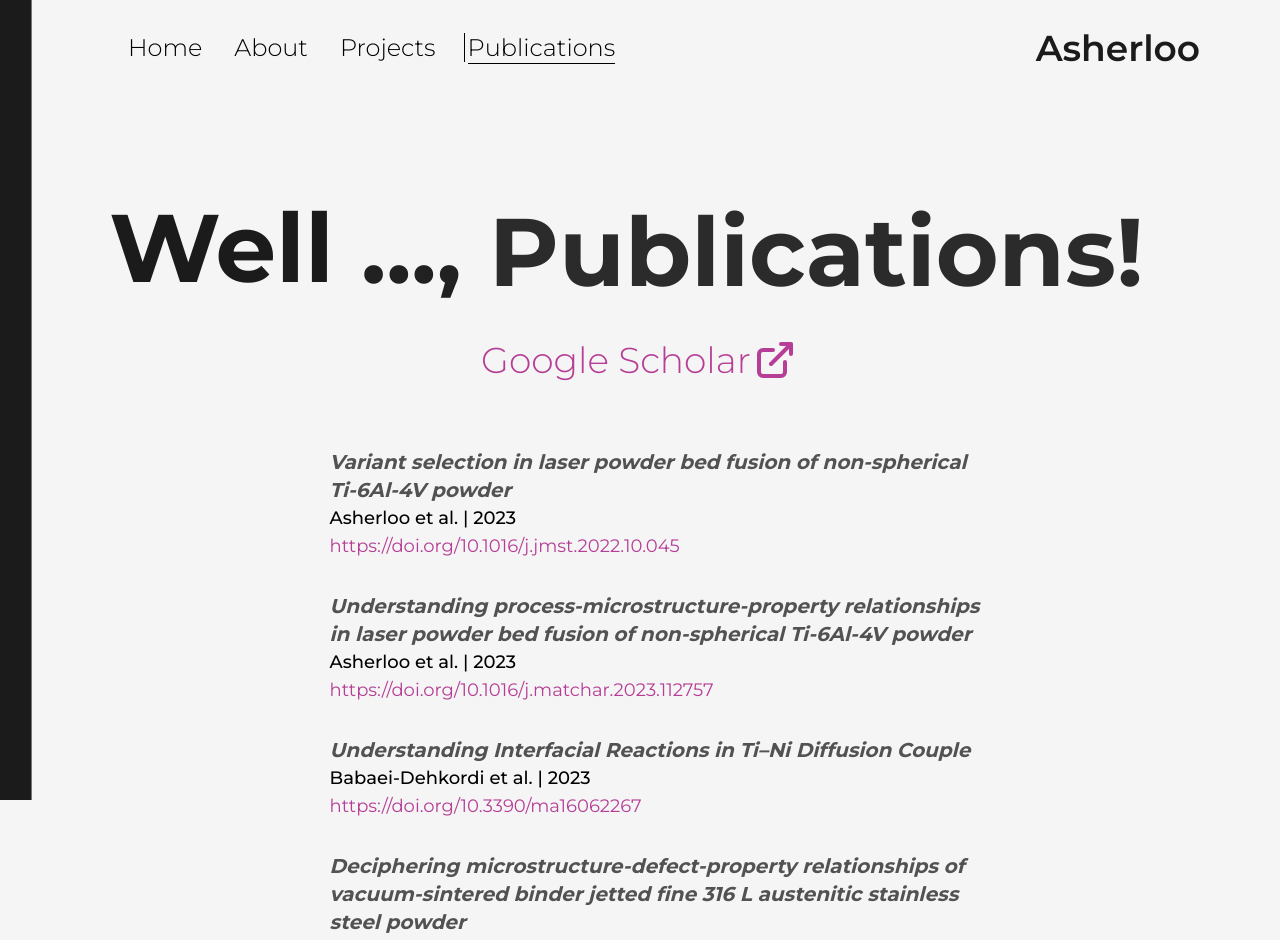
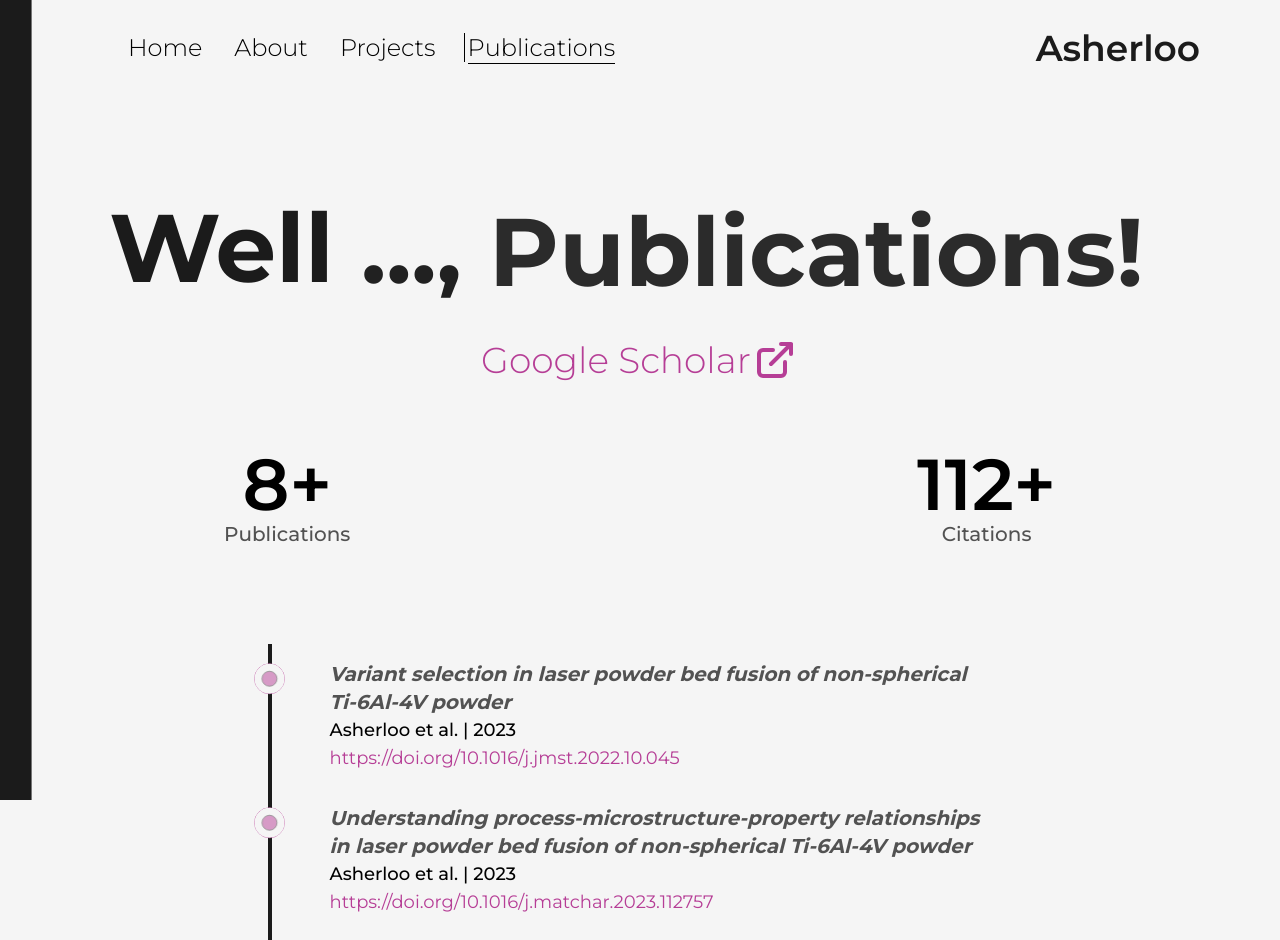
Before and after one commit to masherloo/New-Website, a Next.js app: page /publications in a window 1280 px wide. Shown: the top 940 px of the page. Built offline with nearby package versions, Linux system fonts and the light colour scheme.

Commit message:
added numbers to the publication page

```diff
--- a/src/components/Articles.js
+++ b/src/components/Articles.js
@@ -1,11 +1,16 @@
 import React, { useRef } from "react";
 import Link from "next/link";
+import { motion, useScroll } from "framer-motion";
+import LiIcon from "./LiIcon";
 
 const Details = ({ authors, title, year, doi }) => {
+  const ref = useRef(null);
   return (
-    <div
+    <li
+      ref={ref}
       className="my-4 first:mt-0 last:mb-0 w-[80%] mx-auto md:w-[80%]"
     >
+      <LiIcon reference={ref} />
       <span className="font-bold text-xl text-dark/75 italic xs:text-lg">
         {title}
       </span>
@@ -17,16 +22,26 @@ const Details = ({ authors, title, year, doi }) => {
         target="_blank"
         className="cursor-pointer rounded-lg lg:w-full hover:underline underline-offset-3 text-primary text-lg xs:text-sm"
       >{`${doi}`}</Link>
-    </div>
+    </li>
   );
 };
 
 const Articles = () => {
+  const ref = useRef(null);
+  const { scrollYProgress } = useScroll({
+    target: ref,
+    offset: ["start end", "center start"],
+  });
   return (
-    <div className="mb-64 mt-16">
+    <div className="mb-64 mt-24">
       <div className="w-[75%] mx-auto relative lg:w-[90%] md:w-full">
         <ul className="w-full flex flex-col items-start justify-between ml-4 xs:ml-2">
-        <Details
+          <motion.div
+            style={{ scaleY: scrollYProgress }}
+            className="absolute left-9 top-0 w-[4px] h-full bg-dark origin-top
+          md:w-[2px] md:left-[30px] xs:left-[20px]"
+          />
+          <Details
             authors="Asherloo et al."
             title={
               "Variant selection in laser powder bed fusion of non-spherical Ti-6Al-4V powder"
@@ -50,7 +65,7 @@ const Articles = () => {
             year={"2023"}
             doi="https://doi.org/10.3390/ma16062267"
           />
-        <Details
+          <Details
             authors="Jamalkhani et al."
             title={
               "Deciphering microstructure-defect-property relationships of vacuum-sintered binder jetted fine 316 L austenitic stainless steel powder"
@@ -58,7 +73,7 @@ const Articles = () => {
             year={"2022"}
             doi="https://doi.org/10.1016/j.addma.2022.103133"
           />
-        <Details
+          <Details
             authors="Asherloo et al."
             title={
               "Fatigue performance of laser powder bed fusion hydride-dehydride Ti-6Al-4V powder"
@@ -66,7 +81,7 @@ const Articles = () => {
             year={"2022"}
             doi="https://doi.org/10.1016/j.addma.2022.103117"
           />
-        <Details
+          <Details
             authors="Asherloo et al."
             title={
               "Laser-beam powder bed fusion of cost-effective non-spherical hydride-dehydride Ti-6Al-4V alloy"
--- a/src/pages/publications.js
+++ b/src/pages/publications.js
@@ -1,4 +1,4 @@
-import React from 'react'
+import React, { useRef, useEffect } from 'react'
 import Head from 'next/head'
 import TransitionEffect from '@/components/TransitionEffect'
 import Layout from '@/components/Layout'
@@ -6,6 +6,34 @@ import AnimatedText from '@/components/AnimatedText'
 import Articles from '@/components/Articles'
 import Link from 'next/link'
 import { LinkArrow } from '@/components/icons'
+import { useMotionValue, useSpring, useInView } from 'framer-motion'
+
+const Numbers = ({value}) => {
+  const ref = useRef(null)
+  const motionValue = useMotionValue(0);
+  const springValue = useSpring(motionValue, {duration: 3000});
+  const isInView = useInView(ref, {once: true});
+
+useEffect(() => {
+  if(isInView){
+    motionValue.set(value)
+  }
+},[isInView, value, motionValue])
+
+useEffect(() => {
+  springValue.on("change", (latest) => {
+    if(ref.current && latest.toFixed(0) <= value){
+      ref.current.textContent = latest.toFixed(0)
+    }
+  })
+},[springValue, value])
+
+  return (
+    <span ref={ref}>
+
+    </span>
+  )
+}
 
 const Publications = () => {
   return (
@@ -26,6 +54,20 @@ const Publications = () => {
                 >
                   Google Scholar <LinkArrow className="!w-[3rem] !h-auto md:!w-[2rem]"/>
                 </Link>
+                <div className='mt-16 px-32 flex items-center justify-between'>
+                  <div className='flex flex-col items-center justify-center'>
+                    <span className='inline-block text-7xl font-semibold'>
+                      <Numbers value={9} />+
+                    </span>
+                    <h2 className='text-xl font-medium capitalize text-dark/75'>Publications</h2>
+                  </div>
+                  <div className='flex flex-col items-center justify-center'>
+                    <span className='inline-block text-7xl font-semibold'>
+                    <Numbers value={120} />+
+                    </span>
+                    <h2 className='text-xl font-medium capitalize text-dark/75'>Citations</h2>
+                  </div>
+                </div>
                 <Articles />
             </Layout>
         </main>
```
